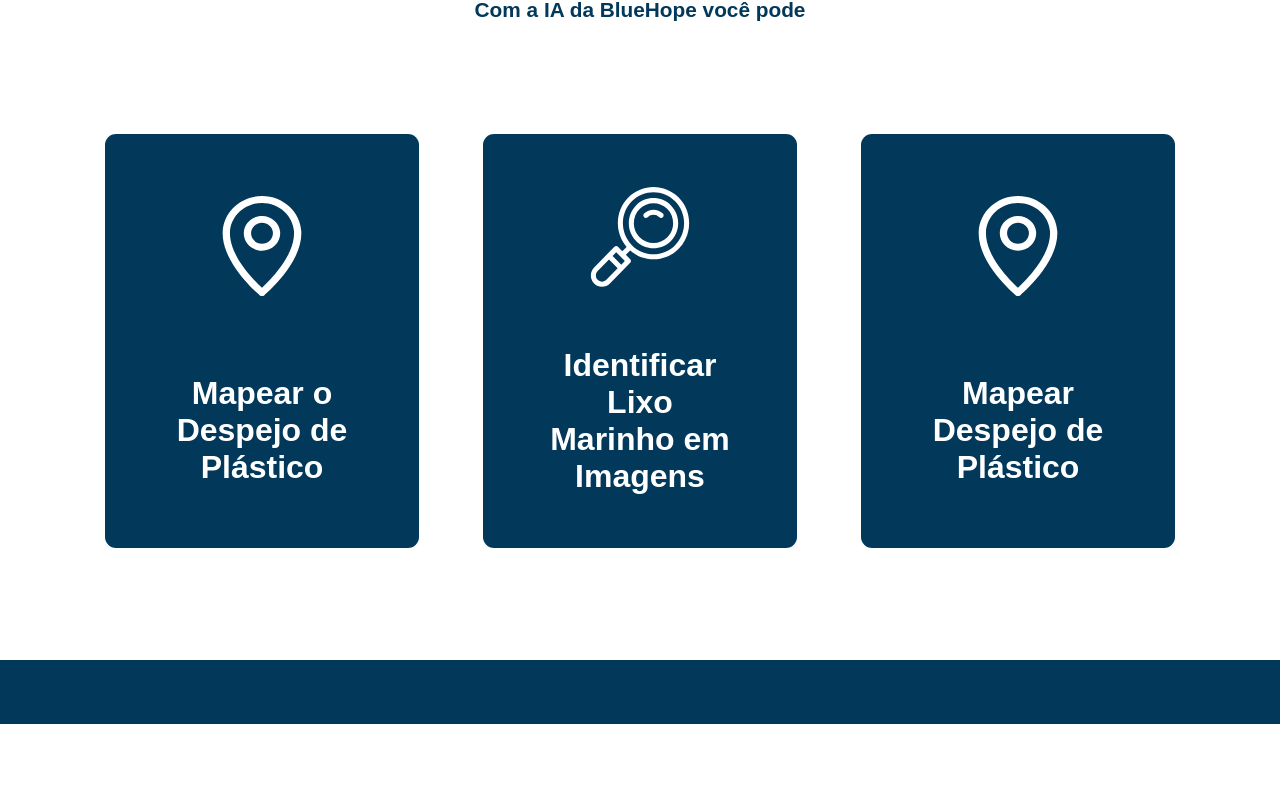
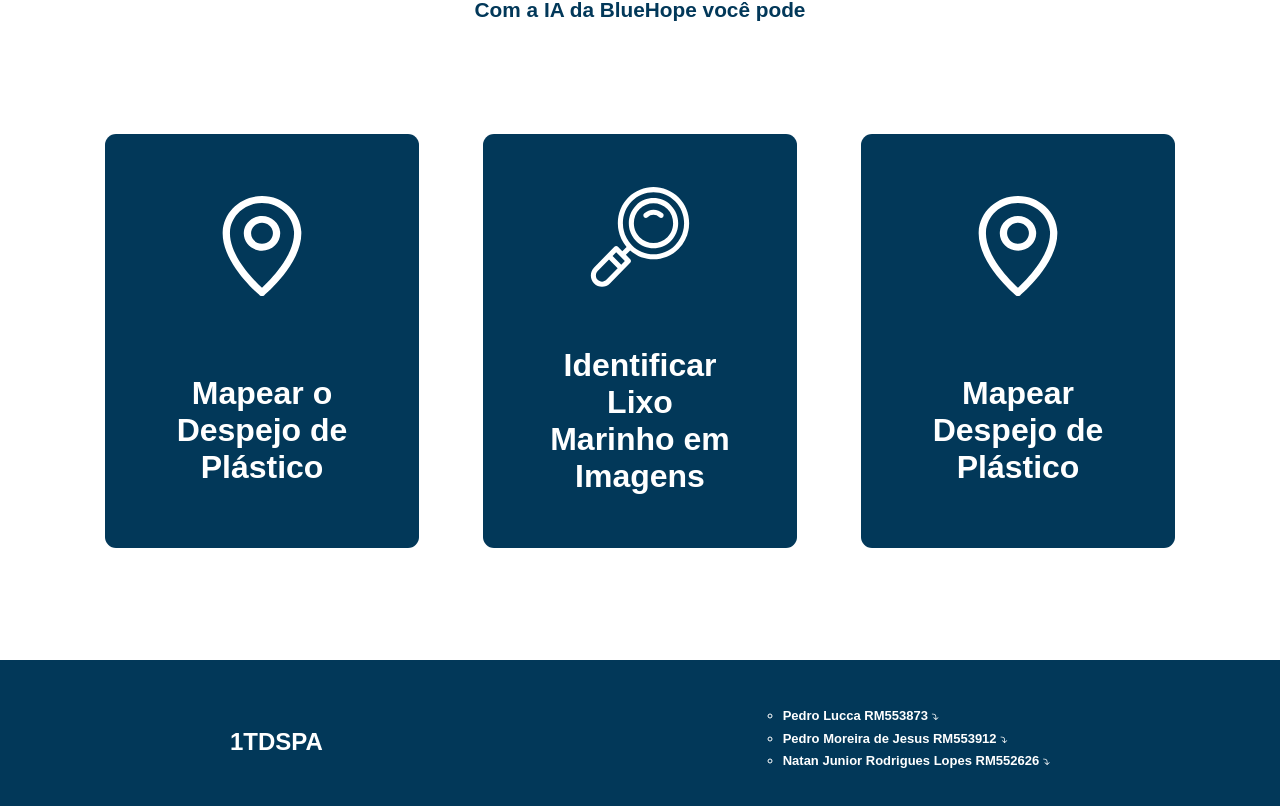
Before and after one commit to NatanJRL/BlueHope-Frontend, a Next.js app: page / in a window 1280 px wide. Shown: the part 786-1592 px from the top of the page. Before the commit the page ends 1510 px from the top, so only its background shows below. Built offline with nearby package versions, Linux system fonts and the light colour scheme.

Commit message:
feat: footer component

```diff
--- a/src/app/(pages)/home/page.tsx
+++ b/src/app/(pages)/home/page.tsx
@@ -5,6 +5,8 @@ import styles from "./styles.module.css";
 import Button from "@/app/components/Button";
 import { useRouter } from "next/navigation";
 import Card from "@/app/components/Card";
+import Footer from "@/app/components/Footer";
+
 
 const Home = () => {
   const router = useRouter();
@@ -61,7 +63,7 @@ const Home = () => {
         <Card path="/pin_icon.svg" text="Mapear Despejo de Plástico" />
       </div>
 
-      <div className={styles.break}></div>
+      <Footer/>
     </>
   );
 };
--- /dev/null
+++ b/src/app/components/Footer/index.tsx
@@ -0,0 +1,48 @@
+import React from 'react'
+import styles from './styles.module.css'
+
+const Footer = () => {
+  return (
+    <footer className={styles.footerGroup}>
+
+        <div>
+            <h2>1TDSPA</h2>
+        </div>
+
+        <div>
+
+            <details>
+                <summary>Pedro Lucca RM553873  <strong>⤵</strong></summary>
+                ➲ <a href='https://github.com/GNoverHir'>GitHub/PedroMiranda</a>
+            </details>
+
+            <details>
+                <summary>Pedro Moreira de Jesus RM553912 <strong>⤵</strong></summary>
+                ➲ <a href='https://github.com/NatanJRL'>GitHub/PedroJesus</a>
+            </details>
+
+            <details>
+                <summary>Natan Junior Rodrigues Lopes RM552626  <strong>⤵</strong></summary>
+                ➲ <a href='https://github.com/QueijoQualho'>GitHub/NatanLopes</a>
+            </details>
+
+        </div>
+
+    </footer>
+
+
+
+
+
+    // <footer className={styles.footerGroup}>
+    //     <h4>1TDSPA</h4>
+    //     <ul>
+    //         <li>Pedro Lucca - RM553873</li>
+    //         <li>Pedro Moreira de Jesus - RM553912 </li>
+    //         <li>Natan Junior Rodrigues Lopes - RM552626</li>
+    //     </ul>
+    // </footer>
+  )
+}
+
+export default Footer
--- /dev/null
+++ b/src/app/components/Footer/styles.module.css
@@ -0,0 +1,27 @@
+@import url('https://fonts.googleapis.com/css2?family=Inter:wght@100..900&display=swap');
+
+.footerGroup{
+    display: flex;
+    justify-content: space-around;
+    align-items: center;
+    padding: 3em 0em;
+    background-color: var(--cor-azul-escuro);
+    color: white;
+    font-family: Inter;
+}
+
+.footerGroup details{
+    cursor: pointer;
+    margin-bottom: .5em;
+    font-size: 13px;
+}
+
+.footerGroup summary{
+    list-style: circle;
+
+}
+
+.footerGroup a{
+    padding-left: 1em;
+    color: aqua;
+}
```
